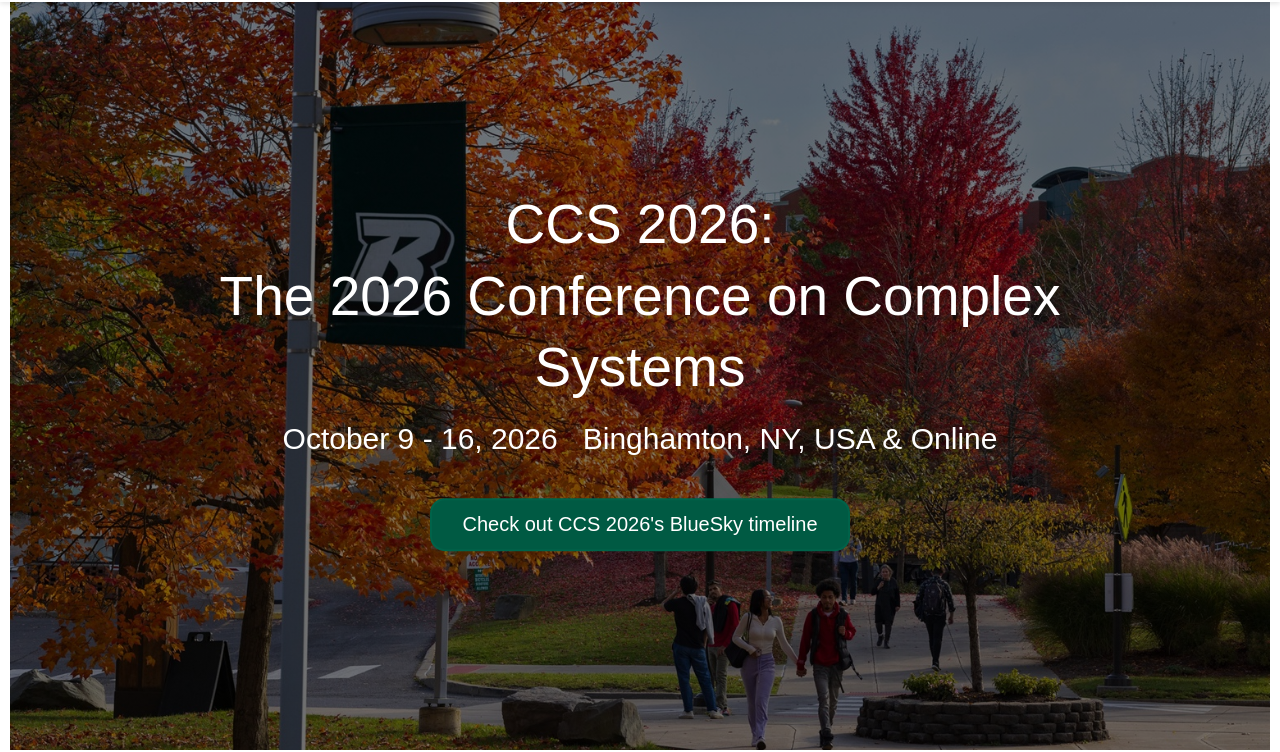
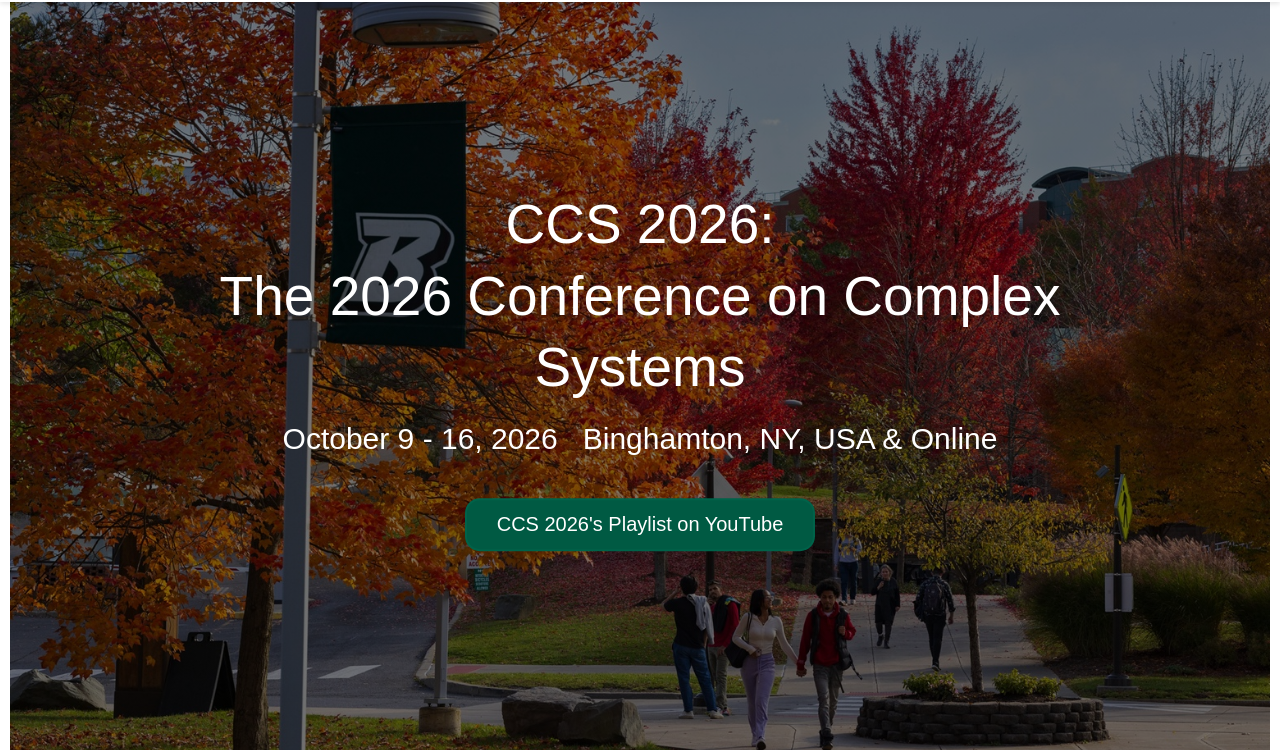
Before and after one commit to ccs2026/ccs2026.github.io, a plain HTML site: page index.html in a window 1280 px wide. Shown: the part 60-812 px from the top of the page. Drawn offline with Linux system fonts and the light colour scheme.

Commit message:
Update index.html

```diff
--- a/index.html
+++ b/index.html
@@ -50,10 +50,10 @@
 					<div class="event-date">
 						October 9 - 16, 2026 &nbsp; Binghamton, NY, USA &amp; Online
 						<br/>
-						<a href="https://bsky.app/profile/did:plc:6rlf6l7w45ia6umbjxlkdnfd"><button
+						<a href="https://www.youtube.com/playlist?list=PLUx7aVEGoz7g"><button
 							type="button"
 							class="btn btn-primary btn-pill"
-							>Check out CCS 2026's BlueSky timeline</button></a>
+							>CCS 2026's Playlist on YouTube</button></a>
 					</div>
 				</div>
 			</div>
```
